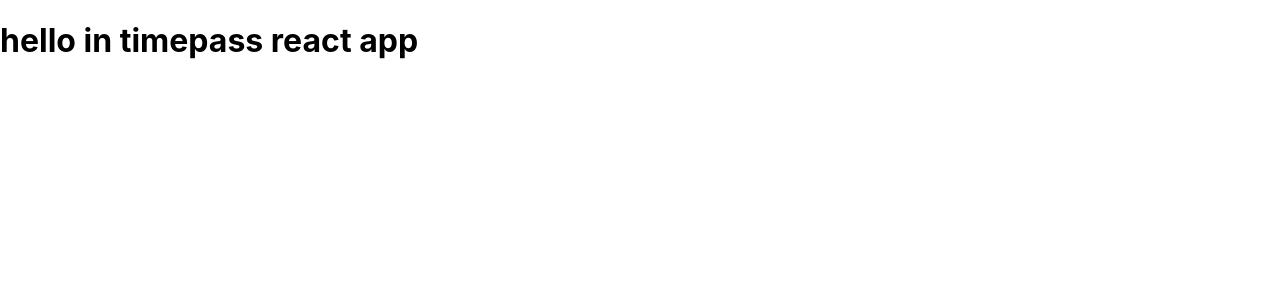
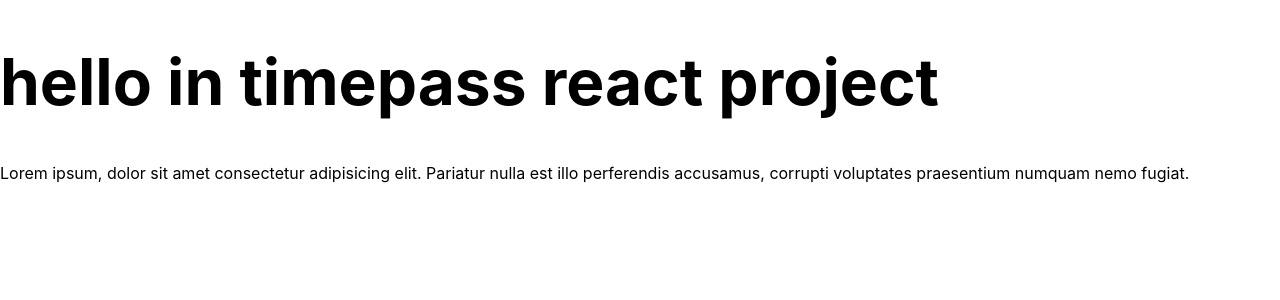
Before and after one commit to pradipgangarde05/React-23, a React (Create React App) app: page / in a window 1280 px wide. Shown: the top 300 px of the page. Built offline with nearby package versions, Linux system fonts and the light colour scheme.

Commit message:
lorem-ternary

```diff
--- a/src/App.js
+++ b/src/App.js
@@ -8,8 +8,13 @@ function App(){
   let var1=<h1>hello in  timepass react app  </h1>
   let var2=<h1>hello in  timepass react project  </h1>
 
-return true?var1:var2;
+return (
+  <>
+  <h1>{(false?var1:var2)}  </h1>
 
+  Lorem ipsum, dolor sit amet consectetur adipisicing elit. Pariatur nulla est illo perferendis accusamus, corrupti voluptates praesentium numquam nemo fugiat.
+  </>
+) ;
 }
 
 export default App;
```
